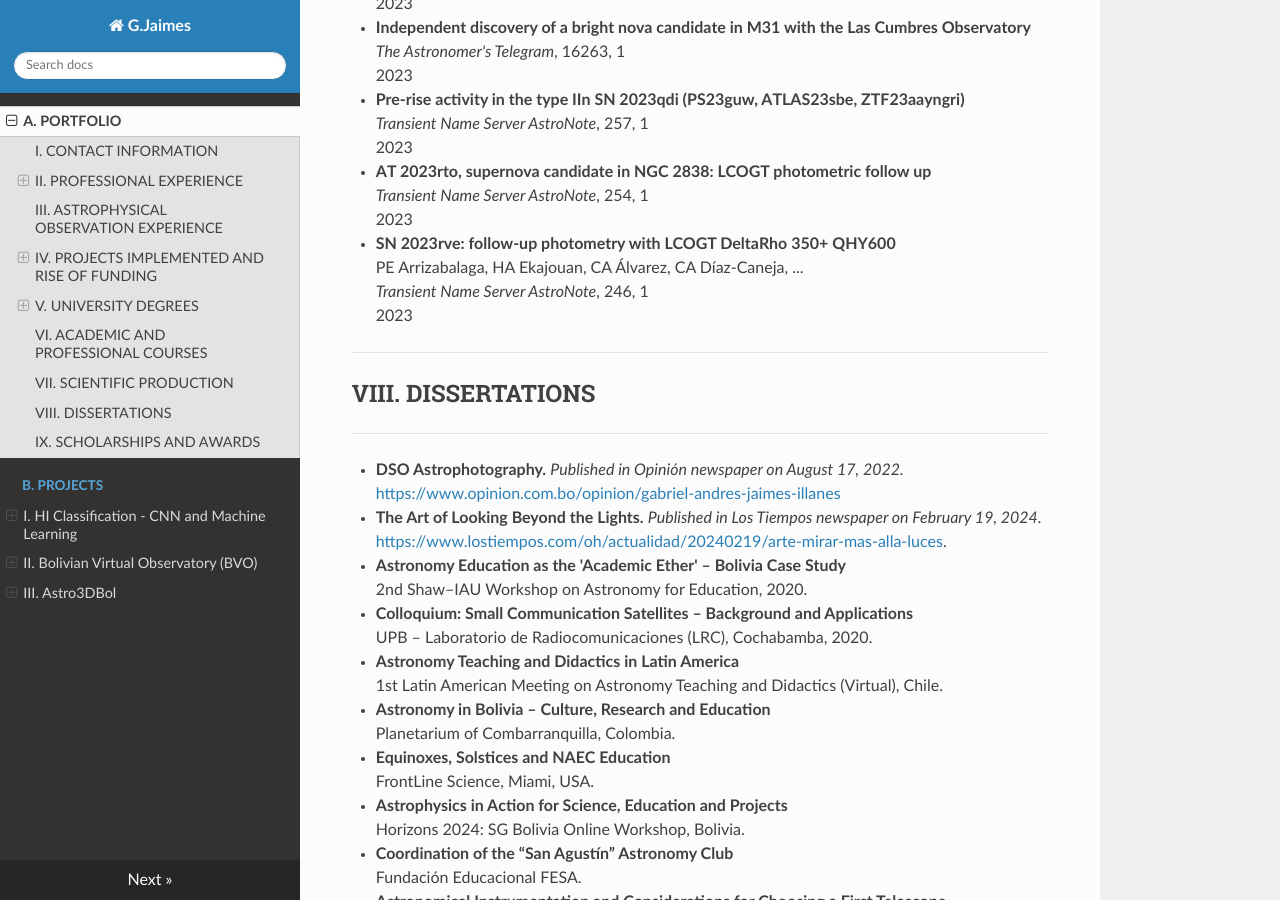
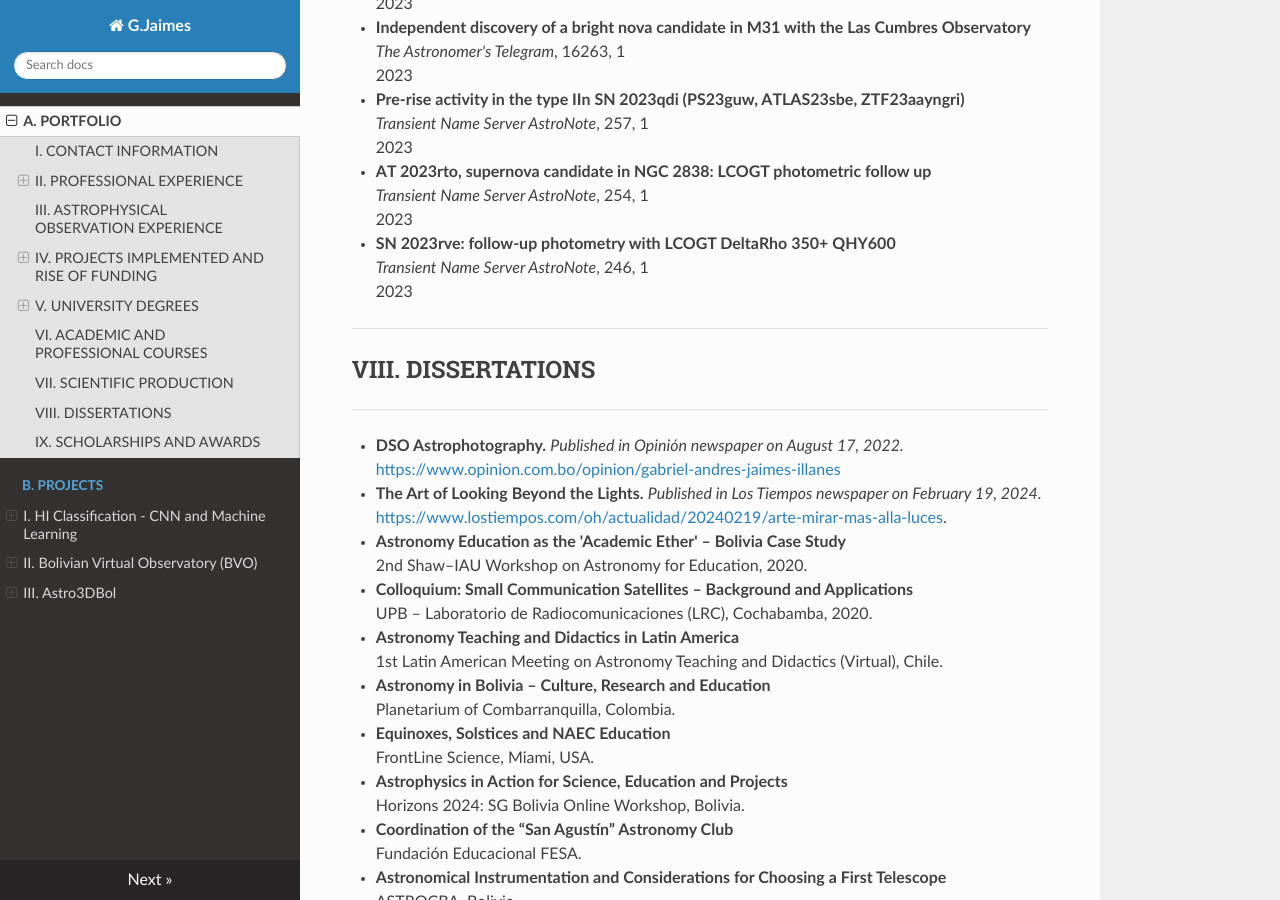
Before and after one commit to gabojaimesillanes/g.jaimes.illanes, an MkDocs documentation site: the page built from docs/portfolio.md, in a window 1280 px wide and 900 px high, scrolled down 8764 px. Built offline with MkDocs 1.6.1, drawn with Linux system fonts in a browser that asks for light colours; nearby versions of some CDN libraries.

Commit message:
Update portfolio.md

```diff
--- a/docs/portfolio.md
+++ b/docs/portfolio.md
@@ -333,7 +333,6 @@ Thesis: Small Cells deployment strategy for Cochabamba’s dense urban areas.
   2023
 
 * **SN 2023rve: follow-up photometry with LCOGT DeltaRho 350+ QHY600**
-  PE Arrizabalaga, HA Ekajouan, CA Álvarez, CA Díaz-Caneja, ...
   *Transient Name Server AstroNote*, 246, 1
   2023
 ---
```
